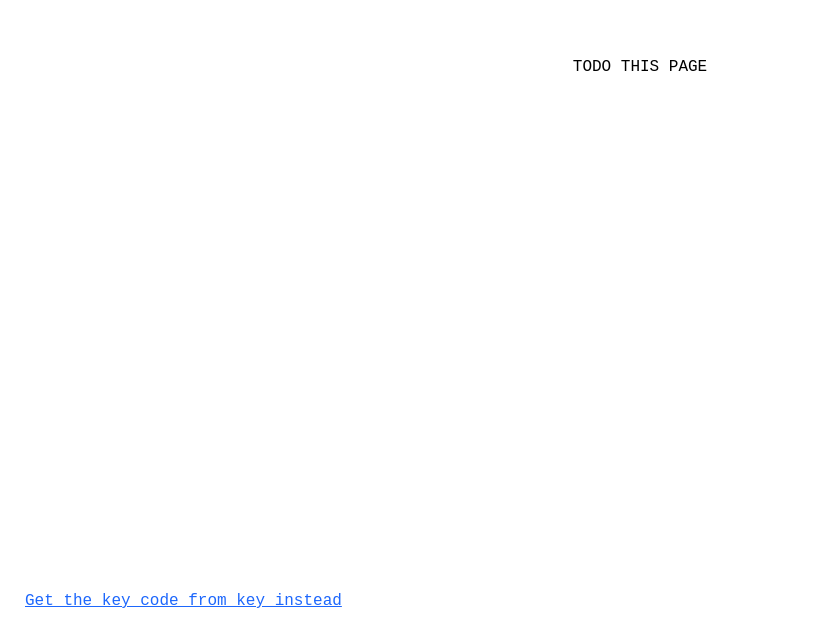
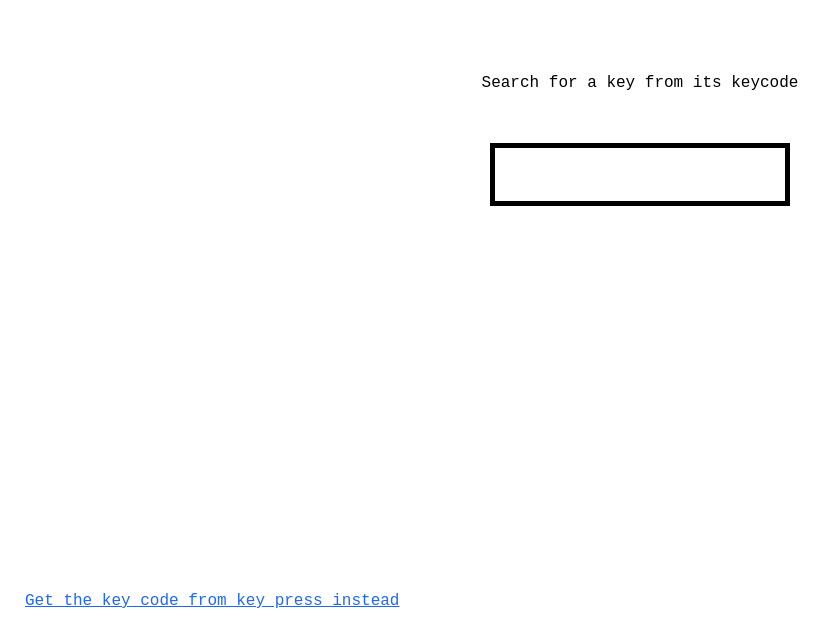
Before and after one commit to Wedin/keycodes, a Next.js app: page /from-keycode in a window 1280 px wide. Shown: the part 163-800 px from the top of the page, without its empty margins (0-835 px from the left). Built offline with nearby package versions, Linux system fonts and the light colour scheme.

Commit message:
Add reverse key search

```diff
--- /dev/null
+++ b/components/KeyCodeSearcher/index.js
@@ -0,0 +1,86 @@
+import React from "react";
+import styled from "styled-components";
+import lookupKeyCode from "../keyCodes";
+
+const Wrapper = styled.div`
+  text-align: center;
+`;
+
+const IntroText = styled.p`
+  margin-bottom: 50px;
+`;
+
+const Input = styled.input`
+  border: 5px solid black;
+  display: block;
+  font-size: 20px;
+  padding: 15px;
+  width: 300px;
+  text-align: center;
+  margin: 0 auto;
+
+  &:focus,
+  &:active {
+    outline: 15px solid #ffff004f;
+  }
+`;
+
+const SearchResultWrapper = styled.div`
+  margin-top: 75px;
+  font-size: 18px;
+`;
+
+const KeySearchResult = styled.span`
+  font-size: 24px;
+`;
+
+export default class KeyCodeSearcher extends React.Component {
+  constructor(props) {
+    super(props);
+    this.state = {
+      keySearch: "",
+    };
+
+    this.onChange = this.onChange.bind(this);
+  }
+
+  onChange(e) {
+    const parsedValue = parseInt(e.target.value, 10) || "";
+
+    this.setState({
+      keySearch: parsedValue,
+    });
+  }
+
+  render() {
+    const keySearchResult = lookupKeyCode(this.state.keySearch);
+    const keySearch = keySearchResult ? (
+      <KeySearchResult>Key: {keySearchResult}</KeySearchResult>
+    ) : (
+      <span>Sorry we can&apos;t find that key code</span>
+    );
+
+    return (
+      <Wrapper>
+        <IntroText>Search for a key from its keycode</IntroText>
+        <Input
+          type="number"
+          step="1"
+          pattern="d"
+          min="0"
+          max="350"
+          maxLength="3"
+          onFocus={() => {
+            this.setState({
+              keySearch: "",
+            });
+          }}
+          onChange={this.onChange}
+          value={this.state.keySearch}
+        />
+
+        {this.state.keySearch && <SearchResultWrapper>{keySearch} </SearchResultWrapper>}
+      </Wrapper>
+    );
+  }
+}
--- a/components/Layout/index.js
+++ b/components/Layout/index.js
@@ -17,6 +17,7 @@ const CenterWrapper = styled.div`
 
 const InnerWrapper = styled.div`
   max-width: 550px;
+  min-width: 300px;
   margin: 20px 0;
 `;
 
--- a/components/Navigation/index.js
+++ b/components/Navigation/index.js
@@ -42,11 +42,11 @@ class Navigation extends React.Component {
     const nextLink =
       router.pathname === "/" ? (
         <Link href="/from-keycode">
-          <NavLink href="/from-keycode">Get key from key code instead</NavLink>
+          <NavLink href="/from-keycode">I know the key code, tell me the key</NavLink>
         </Link>
       ) : (
         <Link href="/">
-          <NavLink href="/">Get the key code from key instead</NavLink>
+          <NavLink href="/">Get the key code from key press instead</NavLink>
         </Link>
       );
     return (
--- a/components/KeyCodeListener/keyLookup.js
+++ b/components/keyCodes.js
@@ -1,4 +1,4 @@
-const codes = {
+const keyCodes = {
   8: "Backspace",
   9: "Tab",
   13: "Enter",
@@ -105,8 +105,8 @@ const codes = {
   222: "Single quote or ä",
 };
 
-function lookupKey(keyCode) {
-  return codes[keyCode];
+function lookupKeyCode(keyCode) {
+  return keyCodes[keyCode];
 }
 
-export default lookupKey;
+export default lookupKeyCode;
--- a/pages/from-keycode.js
+++ b/pages/from-keycode.js
@@ -1,8 +1,13 @@
 import React from "react";
 import Layout from "../components/Layout";
+import KeyCodeSearcher from "../components/KeyCodeSearcher";
 
 export default class FromKeyCode extends React.Component {
   render() {
-    return <Layout>TODO THIS PAGE</Layout>;
+    return (
+      <Layout>
+        <KeyCodeSearcher />
+      </Layout>
+    );
   }
 }
```
Also changed, not shown: components/KeyCodeListener/index.js (+4 -4 lines).
